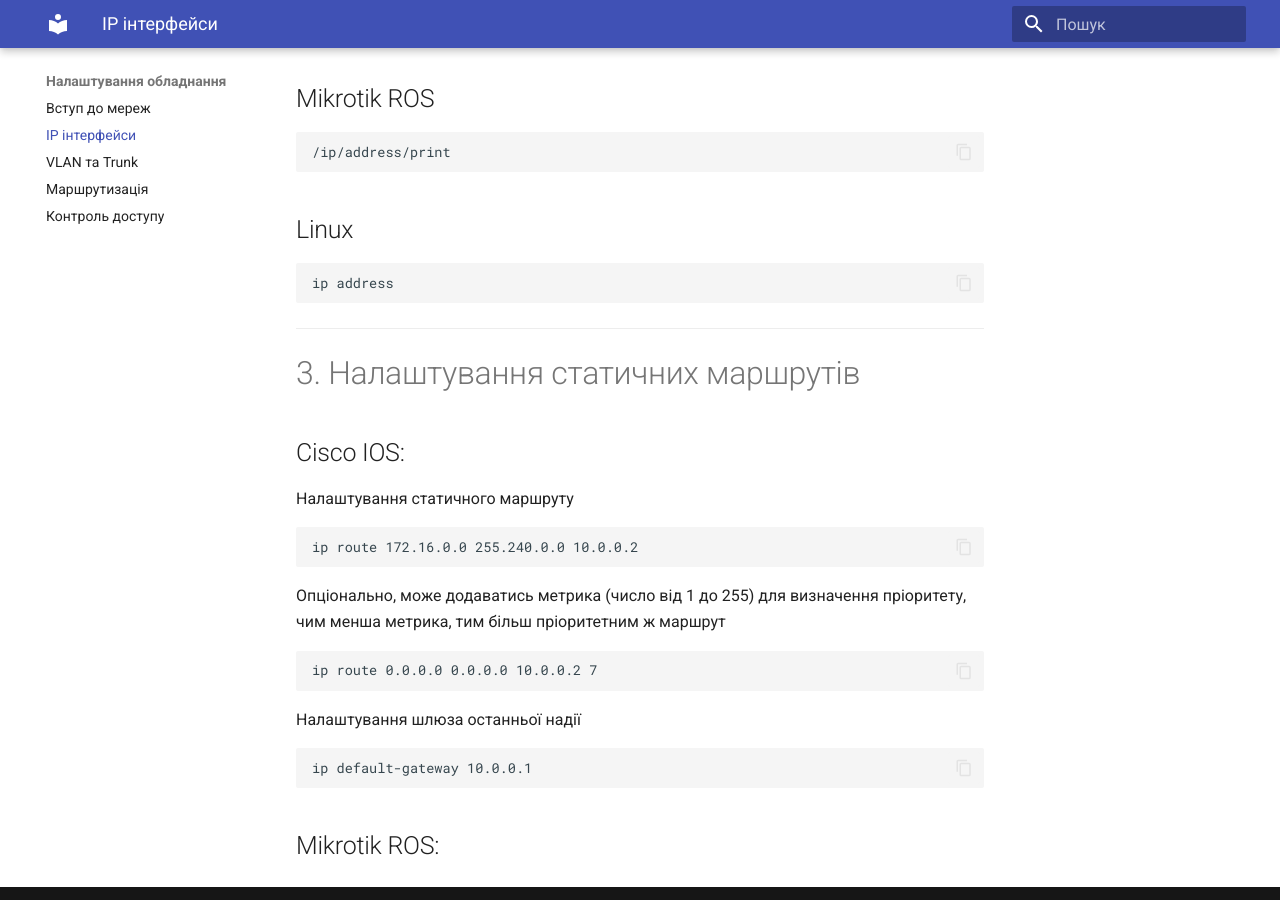
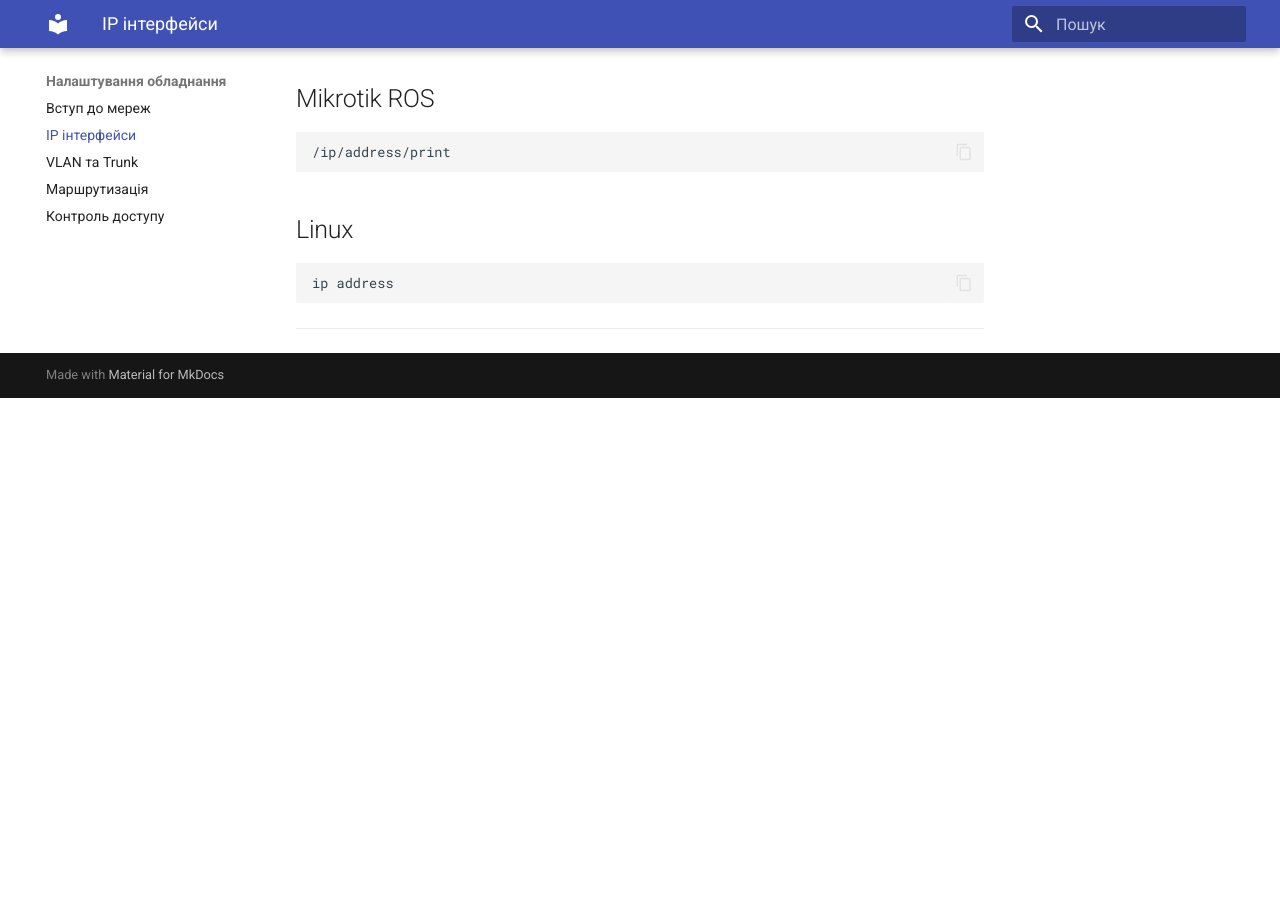
Before and after one commit to left769/21-docs, an MkDocs documentation site: the page built from docs/network-configs/IP-interfaces.md, in a window 1280 px wide and 900 px high, scrolled down 1274 px. Built offline with MkDocs 1.6.1 and Material for MkDocs 9.7.7, drawn with Linux system fonts in a browser that asks for light colours; after the commit the page ends 1672 px from its top, so only the background shows below that.

Commit message:
changed structure

```diff
--- a/docs/network-configs/IP-interfaces.md
+++ b/docs/network-configs/IP-interfaces.md
@@ -46,19 +46,3 @@
     ip address
 
 ------------------------------------------------------------------------
-
-# 3. Налаштування статичних маршрутів
-## Cisco IOS:
-Налаштування статичного маршруту
-
-    ip route 172.16.0.0 255.240.0.0 10.0.0.2
-
-Опціонально, може додаватись метрика (число від 1 до 255) для визначення пріоритету, чим менша метрика, тим більш пріоритетним ж маршрут
-
-    ip route 0.0.0.0 0.0.0.0 10.0.0.2 7
-
-Налаштування шлюза останньої надії
-
-    ip default-gateway 10.0.0.1
-
-## Mikrotik ROS:
```
Also changed, not shown: docs/network-configs/routing.md (+45 -0 lines).
